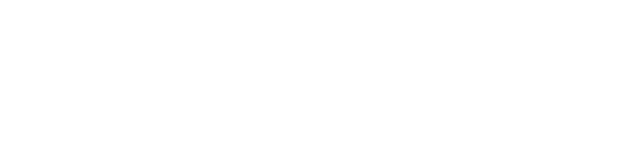
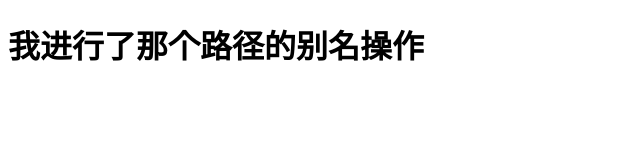
Before and after one commit to wang-duo-duo/git_test, a plain HTML site: page index.html in a window 1280 px wide. Shown: the whole page, without its empty margins (0-640 px from the left). Drawn offline with Linux system fonts and the light colour scheme.

Commit message:
对当前的远程仓库进行了别名的修改操作

```diff
--- a/index.html
+++ b/index.html
@@ -6,6 +6,7 @@
 	<title>第一个github测试</title>
 </head>
 <body>
+	<h1>我进行了那个路径的别名操作</h1>
 
 </body>
 </html>
```
